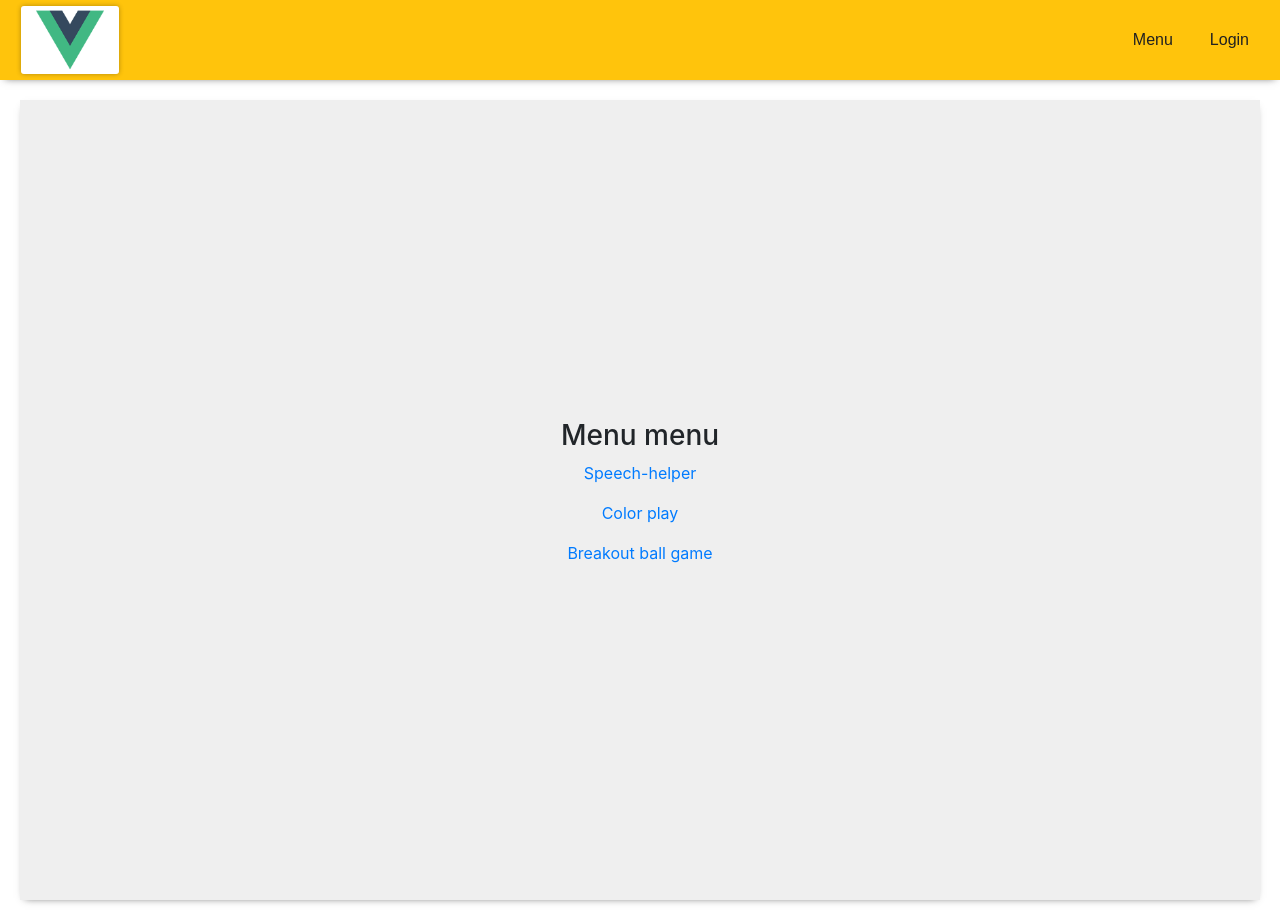
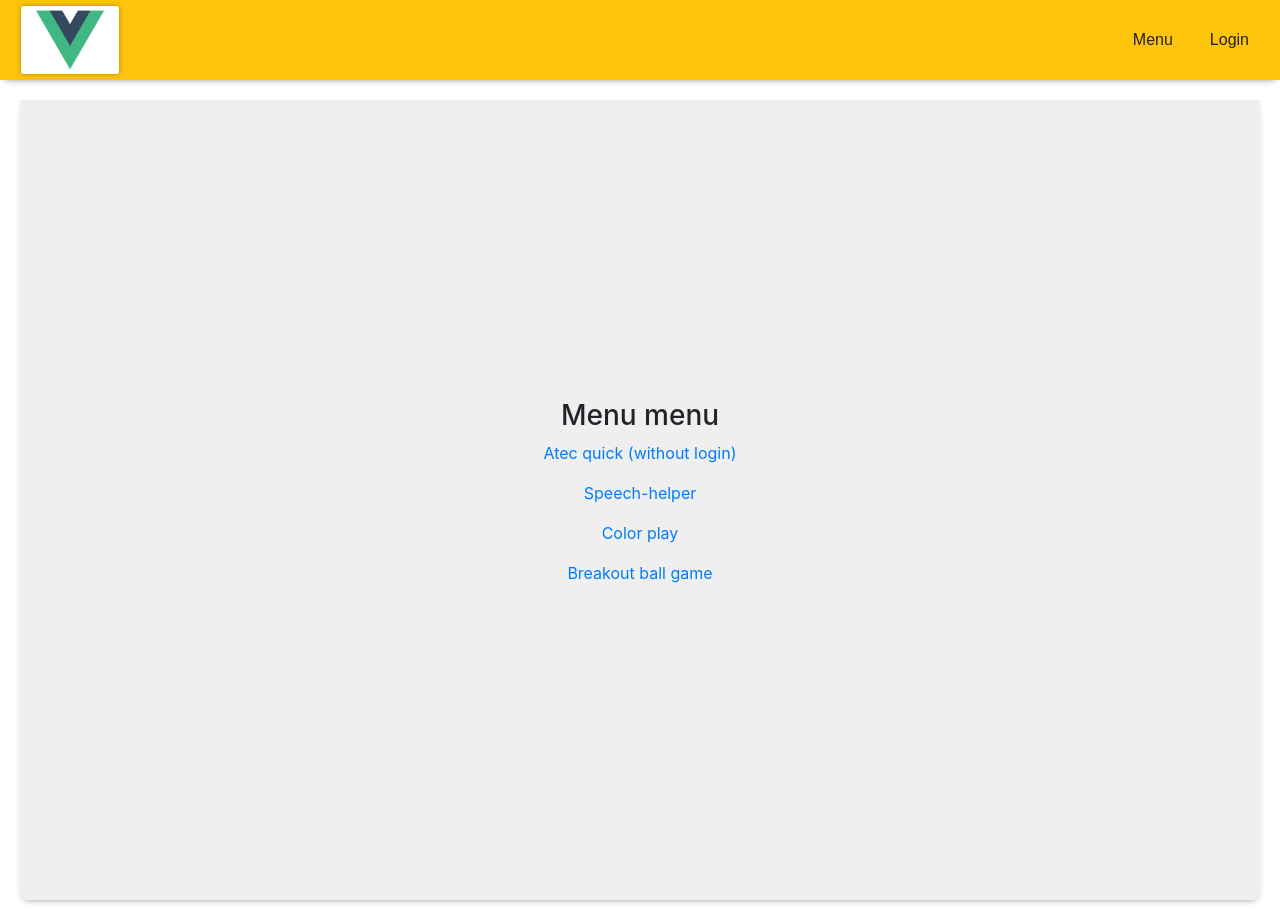
Before and after one commit to alansarluv/superkid-client, a Vue app: page /menu in a window 1280 px wide. Built offline with nearby package versions, Linux system fonts and the light colour scheme.

Commit message:
Add atec quick access

```diff
--- /dev/null
+++ b/src/components/menu/AtecQuick.vue
@@ -0,0 +1,5 @@
+<template>
+  <div class="container-fluid">
+    <h1>Atec quick access</h1>
+  </div>
+</template>
--- a/src/components/menu/Index.vue
+++ b/src/components/menu/Index.vue
@@ -3,6 +3,9 @@
     <div class="row min100vh align-items-center justify-content-md-center">
       <div class="col-sm-12">
         <h3 class="text-center">Menu menu</h3>
+        <p class="text-center">
+          <router-link to="/atec-quick">Atec quick (without login)</router-link>
+        </p>
         <p class="text-center">
           <router-link to="/speech-helper">Speech-helper</router-link>
         </p>
--- a/src/routes.js
+++ b/src/routes.js
@@ -9,6 +9,7 @@ import Menu from './components/menu/Index.vue';
 import SpeechHelper from './components/menu/SpeechHelper.vue';
 import ColorPlay from './components/menu/ColorPlay.vue';
 import BreakoutGame from './components/menu/Breakout.vue';
+import AtecQuick from './components/menu/AtecQuick.vue';
 
 // Authenticated Menu
 import AtecIndex from './components/atec/Index.vue';
@@ -105,5 +106,6 @@ export const routes = [
   { path: '/speech-helper', component: SpeechHelper },
   { path: '/color-play', component: ColorPlay },
   { path: '/breakout-game', component: BreakoutGame },
+  { path: '/atec-quick', component: AtecQuick },
 
 ];
```
